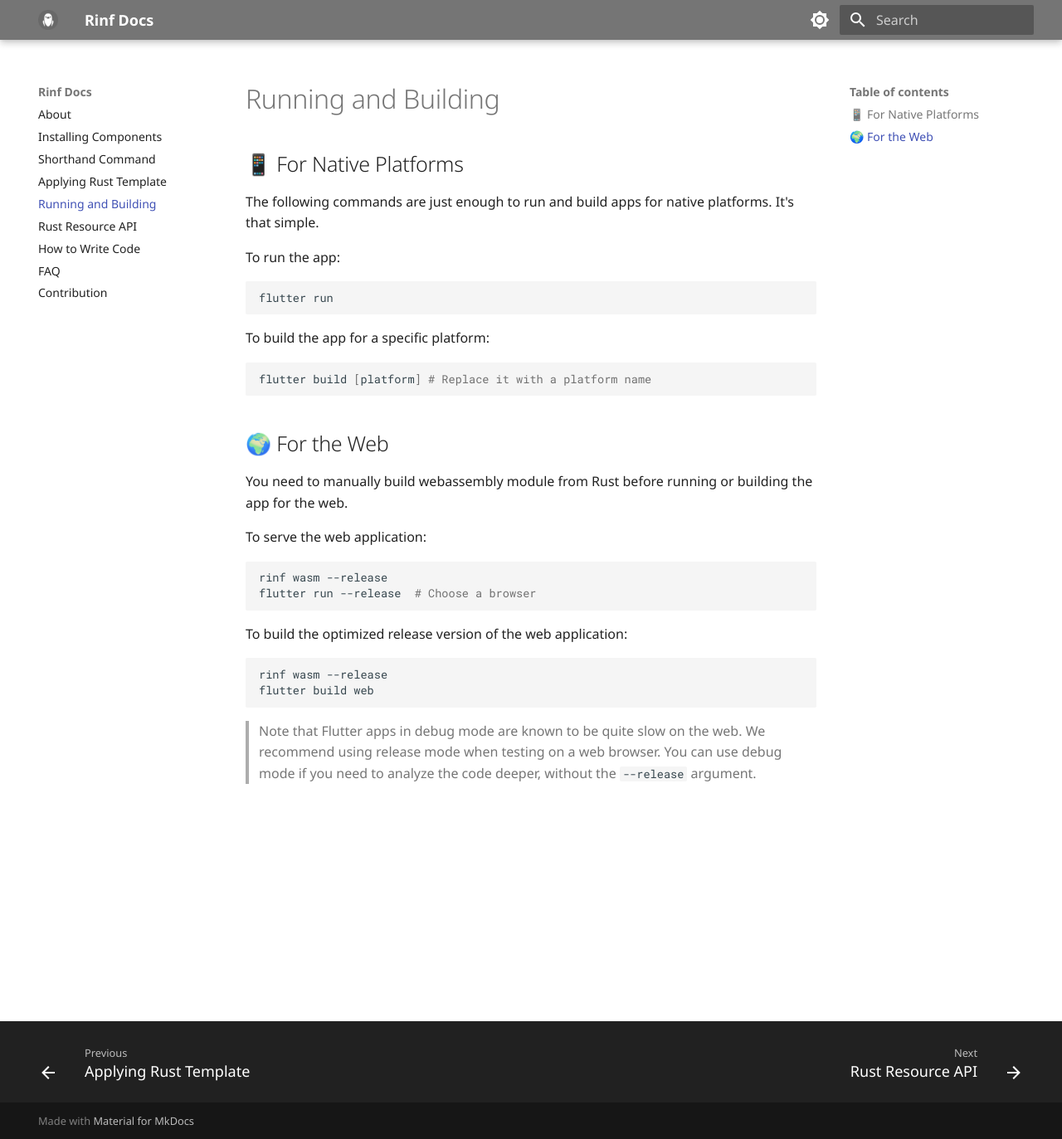
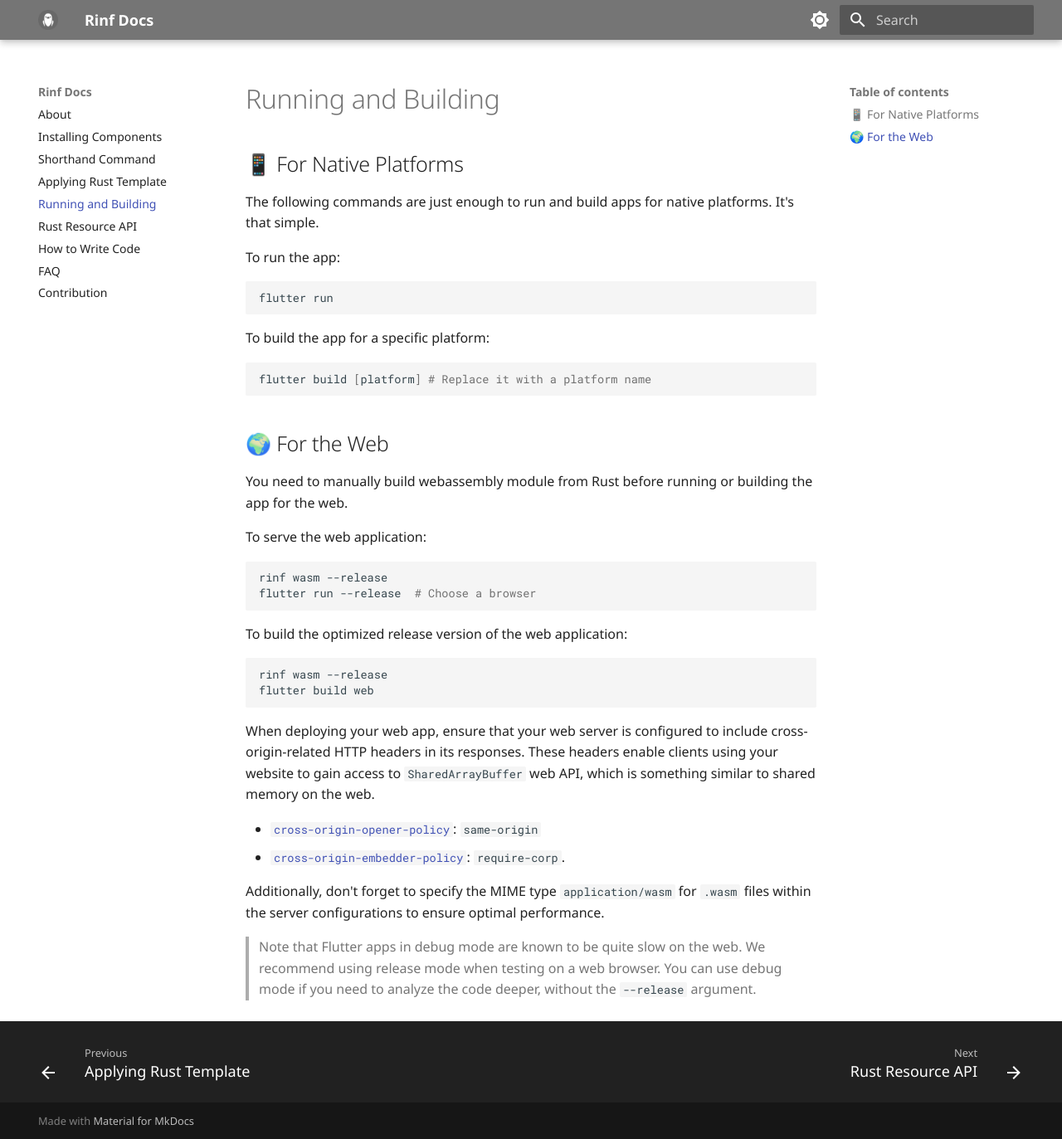
Before and after one commit to cunarist/rinf, an MkDocs documentation site: the page built from documentation/docs/running-and-building.md, in a window 1280 px wide and 1373 px high. Shown: the whole window at 83% size. Built offline with MkDocs 1.6.1 and Material for MkDocs 9.7.7, drawn with Linux system fonts in a browser that asks for light colours.

````diff
--- a/documentation/docs/running-and-building.md
+++ b/documentation/docs/running-and-building.md
@@ -34,4 +34,11 @@ rinf wasm --release
 flutter build web
 ```
 
+When deploying your web app, ensure that your web server is configured to include cross-origin-related HTTP headers in its responses. These headers enable clients using your website to gain access to `SharedArrayBuffer` web API, which is something similar to shared memory on the web.
+
+- [`cross-origin-opener-policy`](https://developer.mozilla.org/en-US/docs/Web/HTTP/Headers/Cross-Origin-Opener-Policy): `same-origin`
+- [`cross-origin-embedder-policy`](https://developer.mozilla.org/en-US/docs/Web/HTTP/Headers/Cross-Origin-Embedder-Policy): `require-corp`.
+
+Additionally, don't forget to specify the MIME type `application/wasm` for `.wasm` files within the server configurations to ensure optimal performance.
+
 > Note that Flutter apps in debug mode are known to be quite slow on the web. We recommend using release mode when testing on a web browser. You can use debug mode if you need to analyze the code deeper, without the `--release` argument.
````
Also changed, not shown: documentation/docs/frequently-asked-questions.md (+0 -4 lines).
